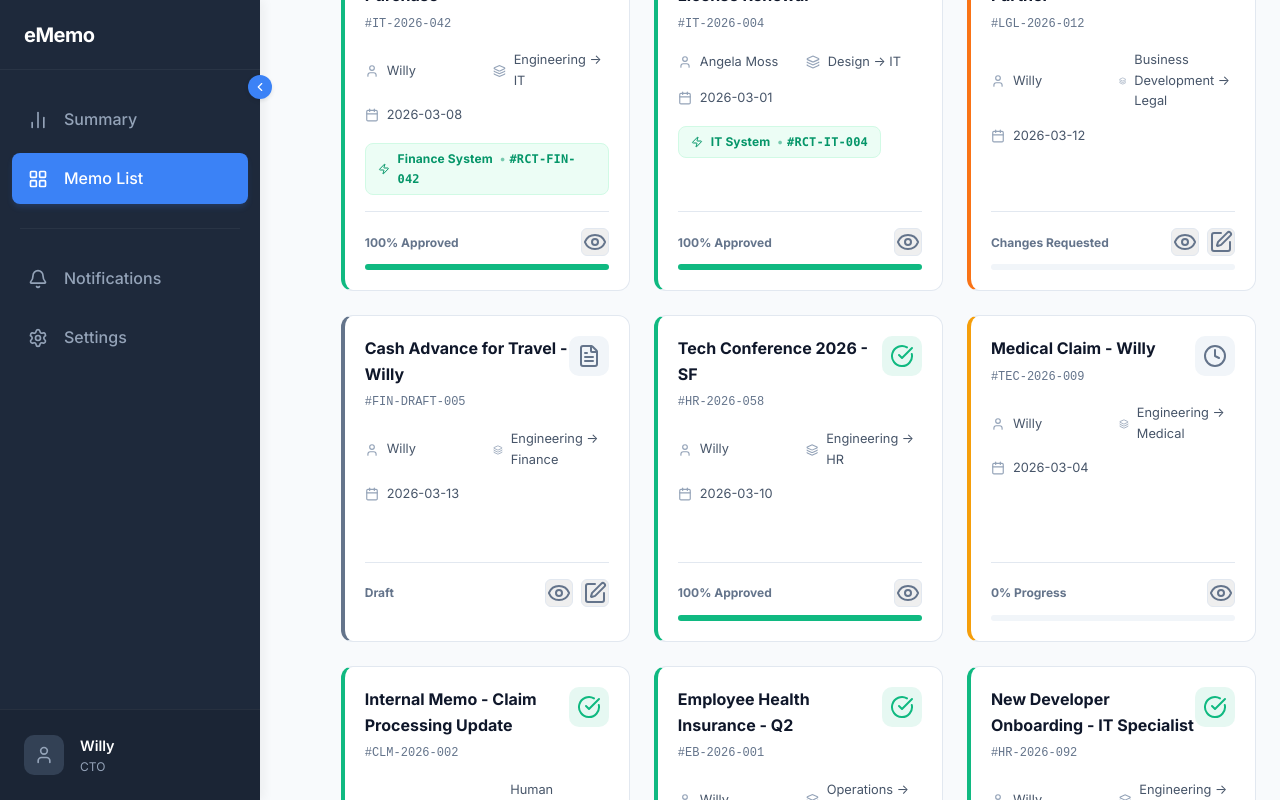
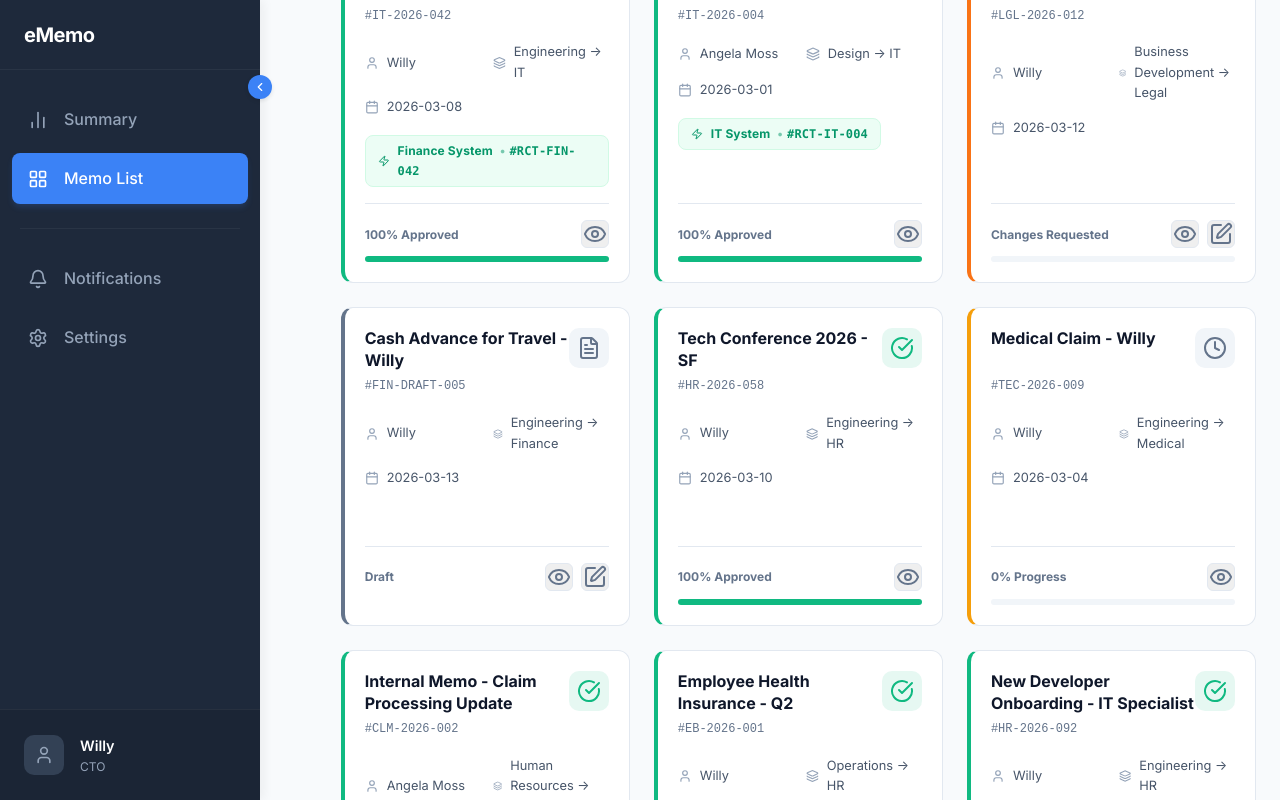
Before and after one commit to dominikuswilly/prototype-ememo, a Vue app: page / in a window 1280 px wide. Both pictures are taken after a click on the button "View All". Shown: the part 506-1306 px from the top of the page. Built offline with nearby package versions, Linux system fonts and the light colour scheme.

Commit message:
card title

```diff
--- a/src/components/MemoCard.vue
+++ b/src/components/MemoCard.vue
@@ -209,7 +209,21 @@ const handlePressEnd = () => emit('press-end');
 .status-rejected { border-left-color: #dc2626; }
 
 .memo-card-header-new { display: flex; justify-content: space-between; align-items: flex-start; min-height: 48px; }
-.memo-card-title-new { font-size: 1rem; font-weight: 700; color: #0f172a; margin: 0; }
+.memo-card-title-new {
+  font-size: 1rem;
+  font-weight: 700;
+  color: #0f172a;
+  margin: 0;
+  display: -webkit-box;
+  -webkit-line-clamp: 2;
+  line-clamp: 2;
+  -webkit-box-orient: vertical;
+  overflow: hidden;
+  text-overflow: ellipsis;
+  min-height: 2.7rem;
+  max-height: 2.7rem;
+  line-height: 1.35rem;
+}
 .memo-card-number-new { font-family: monospace; font-size: 0.75rem; color: #64748b; }
 
 .status-icon-ghost {
```
